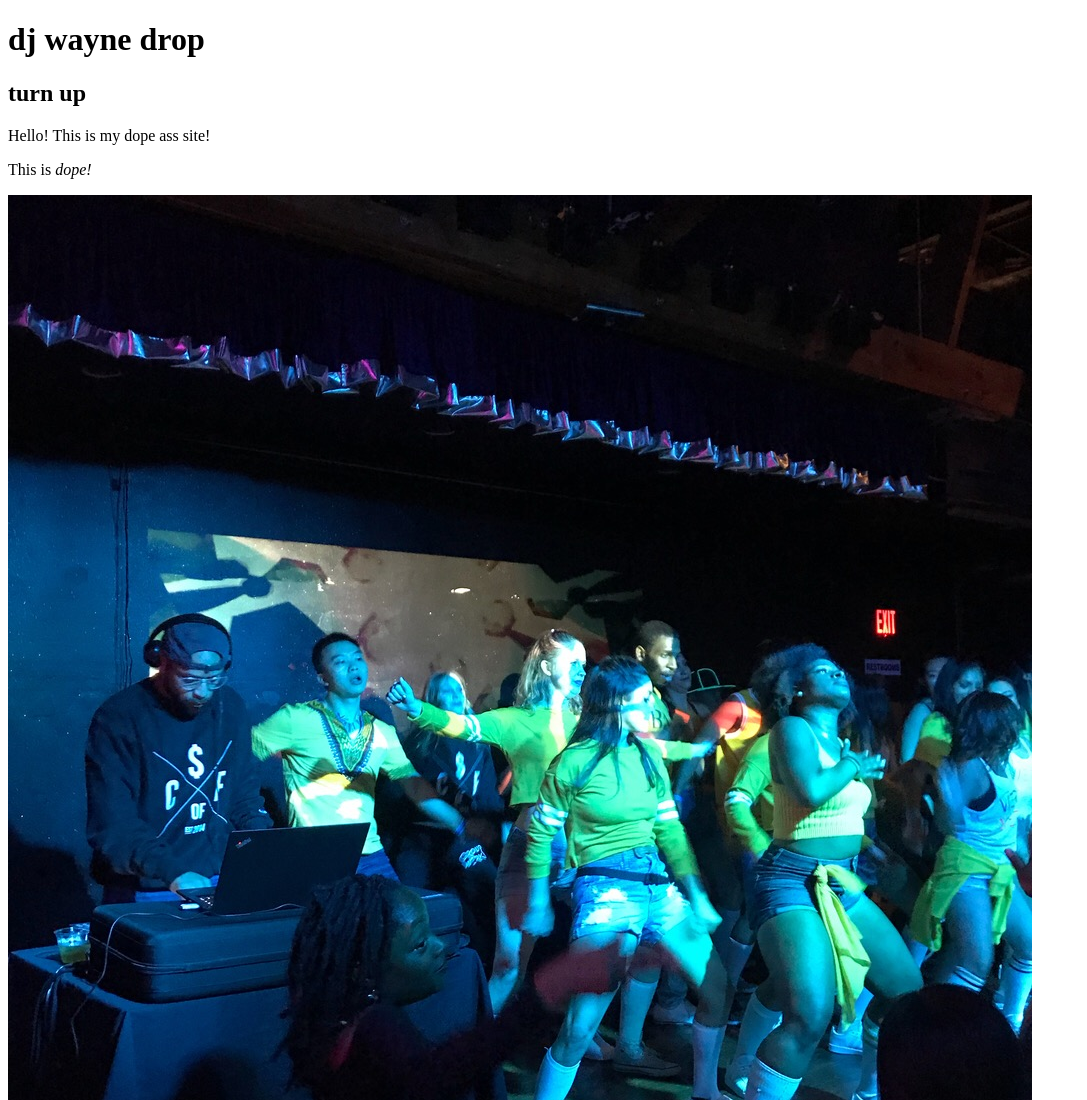
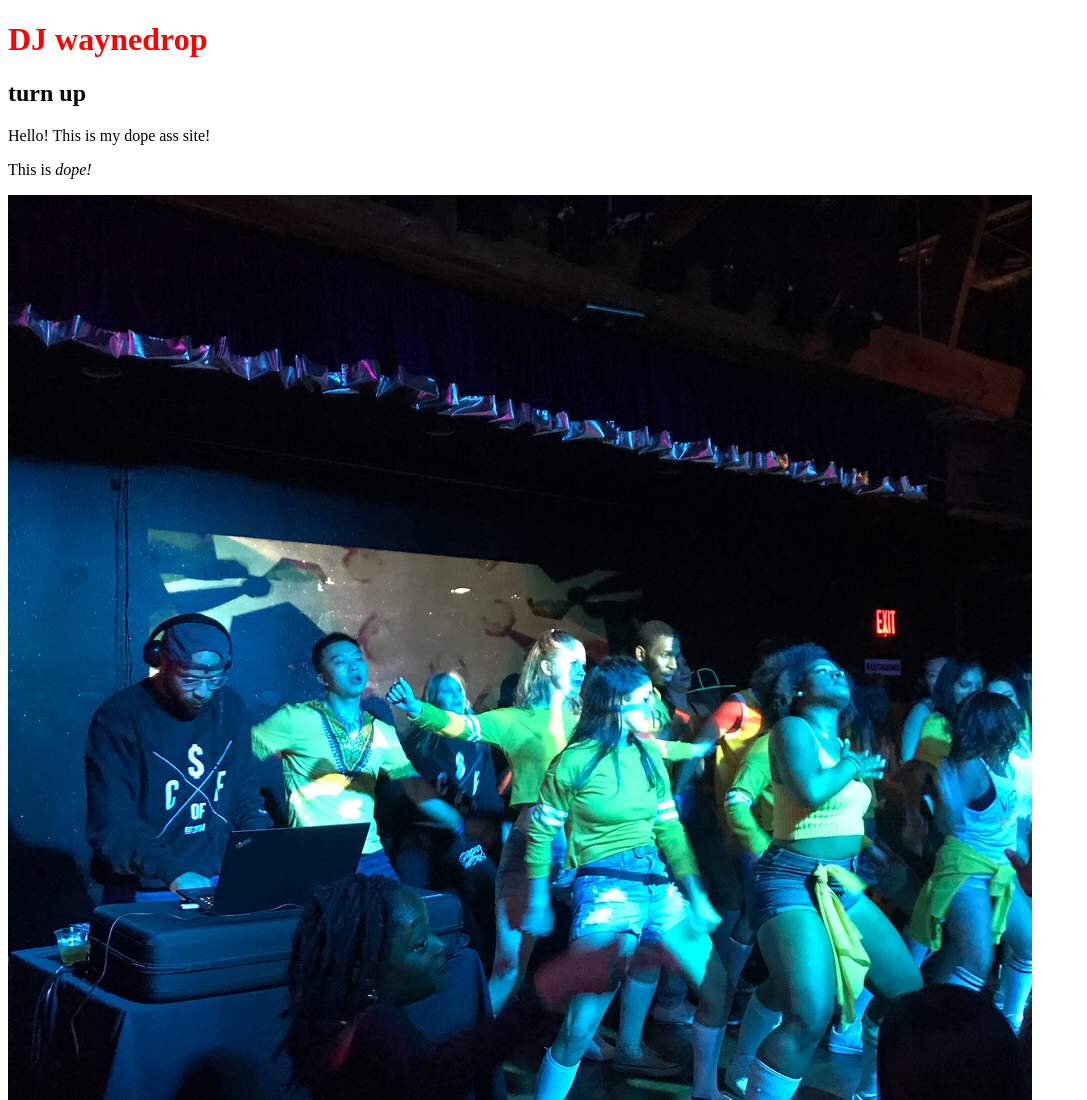
Before and after one commit to wmcphersonjr/wmcphersonjr.github.io, a plain HTML site: page index.html in a window 1280 px wide. Shown: the top 1100 px of the page, without its empty margins (0-1087 px from the left). Drawn offline with Linux system fonts and the light colour scheme.

Commit message:
improved

```diff
--- a/index.html
+++ b/index.html
@@ -1,10 +1,11 @@
 <!DOCTYPE html>
 <html>
 </head>
-    <title>dj wayne drop's website</title>
+    <title>dj waynedrop's website</title>
+    <link rel="stylesheet" href="styles.css">
 </head>
 </body>
-    <h1>dj wayne drop</h1>
+    <h1>DJ waynedrop</h1>
     <h2>turn up</h2>
     <p>Hello! This is my dope ass site!</p>
     <p>This is <em>dope!</em></p>
```
